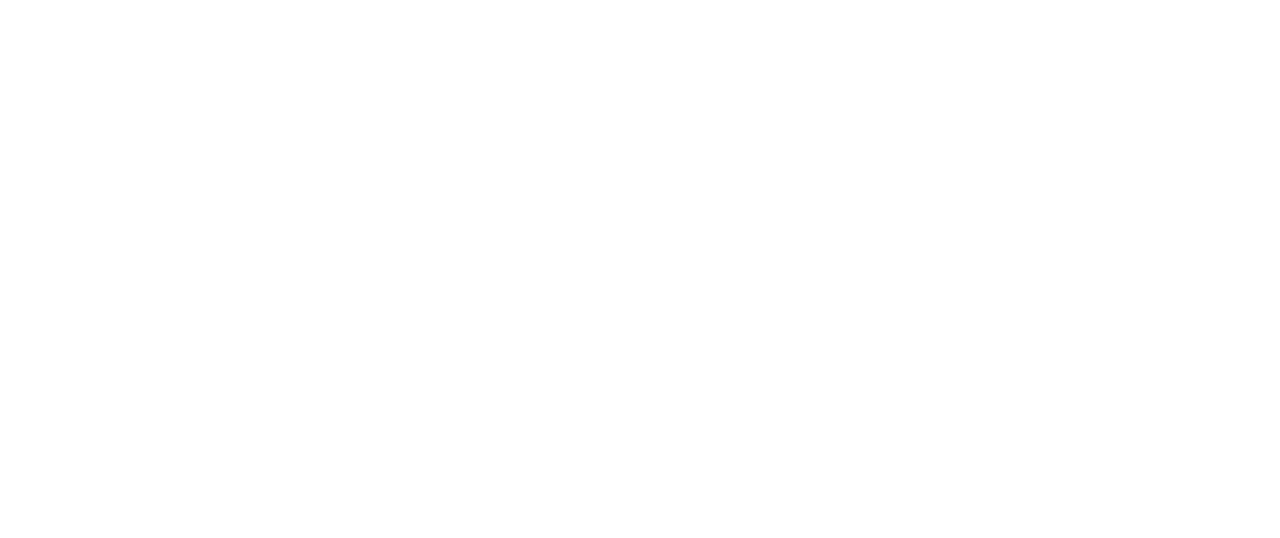
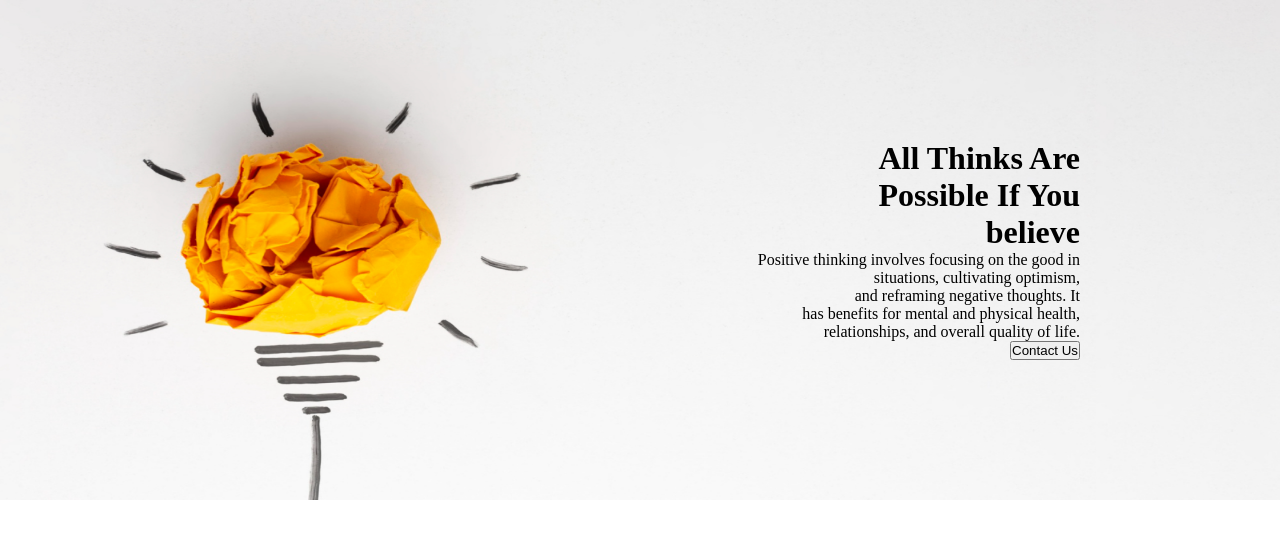
Before and after one commit to arminsultana05/new-year-assignment1, a plain HTML site: page index.html in a window 1280 px wide. Drawn offline with Linux system fonts and the light colour scheme.

Commit message:
banner section added

```diff
--- a/index.html
+++ b/index.html
@@ -1,5 +1,6 @@
 <!DOCTYPE html>
 <html lang="en">
+
 <head>
     <meta charset="UTF-8">
     <meta http-equiv="X-UA-Compatible" content="IE=edge">
@@ -7,13 +8,23 @@
     <link rel="stylesheet" href="style/style.css">
     <title>Document</title>
 </head>
+
 <body>
     <header>
-      <nav>
+        <div class="banner">
+           <div class="banner-text">
+            <h1>All Thinks Are </h1>
+            <h1>Possible If You</h1>
+            <h1> believe</h1>
+            <p>Positive thinking involves focusing on the good in <br> situations, cultivating optimism, <br> and reframing negative thoughts. It <br> has benefits for mental and physical health,<br> relationships, and overall quality of life.
+                </p>
+            <button>Contact Us</button>
+           </div>
 
-      </nav>
+        </div>
 
     </header>
 
 </body>
+
 </html>
--- a/style/style.css
+++ b/style/style.css
@@ -1,5 +1,21 @@
-*{
+* {
     box-sizing: border-box;
     margin: 0;
     padding: 0;
 }
+
+.banner {
+    display: flex;
+    justify-content: flex-end;
+    align-items: center;
+    text-align: right;
+    background-image: url("../images/banner/banner1.png");
+    background-repeat: no-repeat;
+    background-size: 100% 100%;
+    height: 500px;
+
+
+}
+.banner .banner-text{
+    margin-right: 200px;
+}
```
